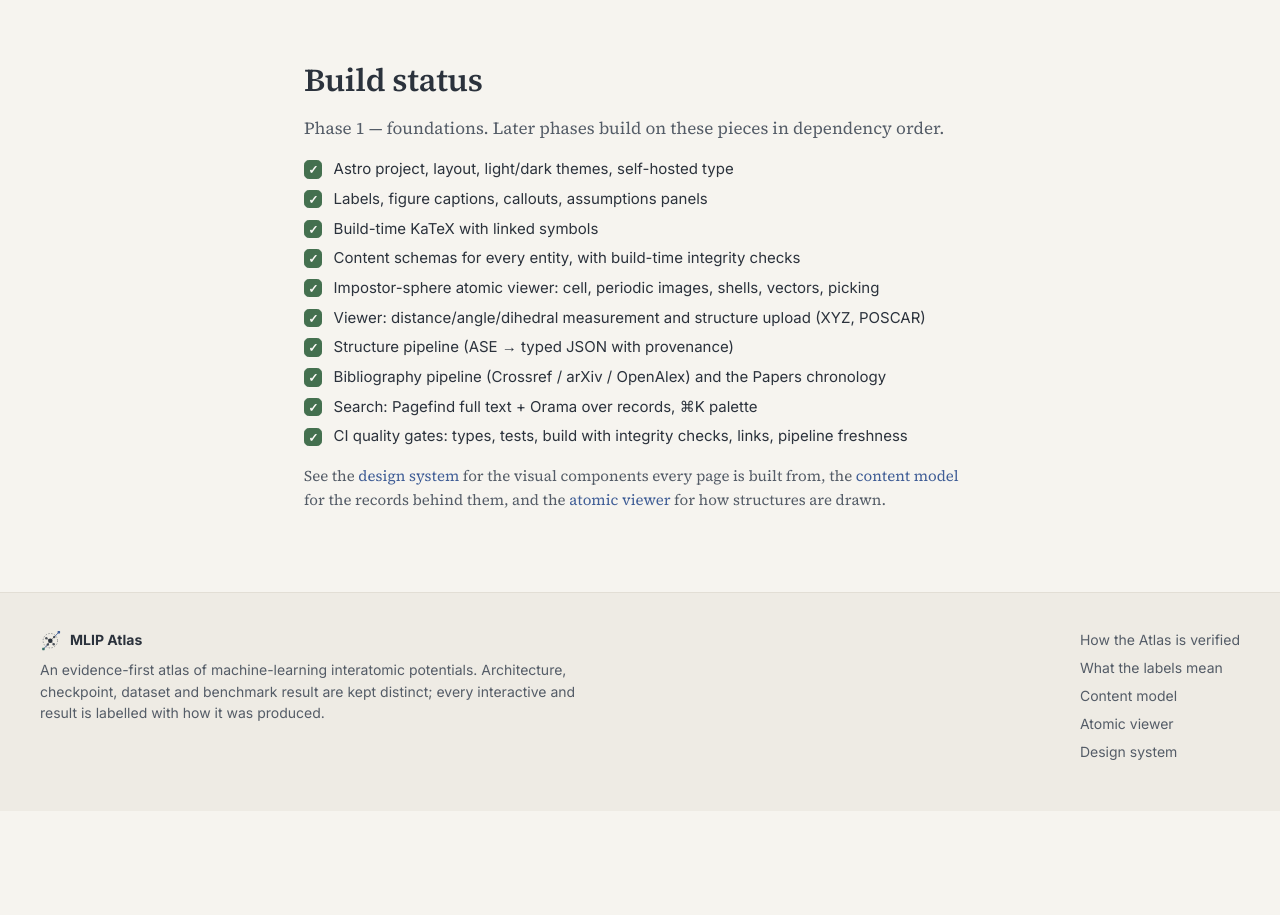
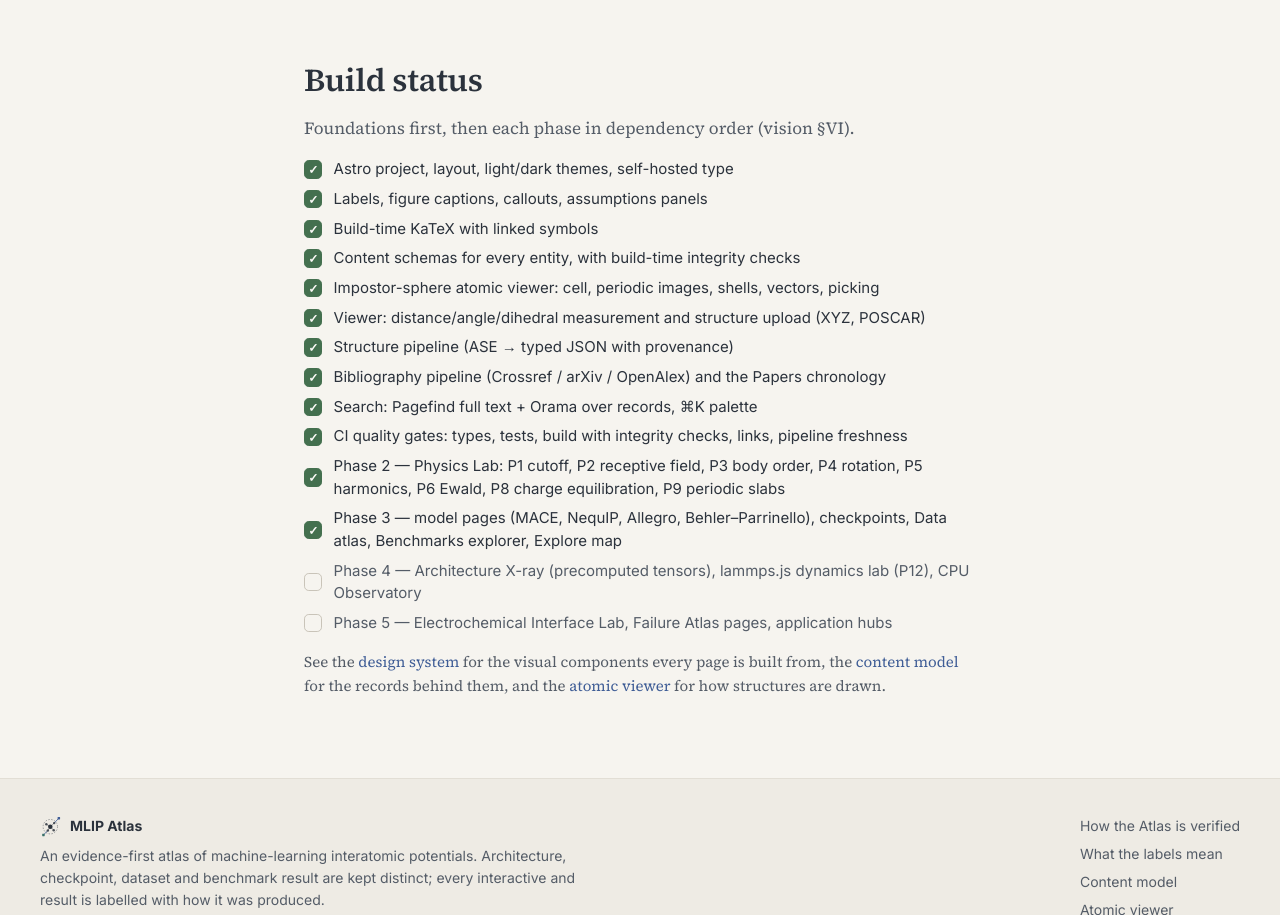
Before and after one commit to Iammohithhh/MLIPs_at, an Astro site in the folder atlas/: page /method in a window 1280 px wide. Shown: the part 3281-4196 px from the top of the page. Before the commit the page ends 4092 px from the top, so only its background shows below. Built offline with nearby package versions, Linux system fonts and the light colour scheme; Astro itself is replaced by a stand-in of ours.

Commit message:
Method: build status through Phase 3; Phases 4-5 next
Co-Authored-By: Claude Opus 5.5 (1M context) <noreply@anthropic.com>

```diff
--- a/atlas/src/pages/method/index.astro
+++ b/atlas/src/pages/method/index.astro
@@ -69,6 +69,10 @@ const phase1 = [
   { item: 'Bibliography pipeline (Crossref / arXiv / OpenAlex) and the Papers chronology', done: true },
   { item: 'Search: Pagefind full text + Orama over records, ⌘K palette', done: true },
   { item: 'CI quality gates: types, tests, build with integrity checks, links, pipeline freshness', done: true },
+  { item: 'Phase 2 — Physics Lab: P1 cutoff, P2 receptive field, P3 body order, P4 rotation, P5 harmonics, P6 Ewald, P8 charge equilibration, P9 periodic slabs', done: true },
+  { item: 'Phase 3 — model pages (MACE, NequIP, Allegro, Behler–Parrinello), checkpoints, Data atlas, Benchmarks explorer, Explore map', done: true },
+  { item: 'Phase 4 — Architecture X-ray (precomputed tensors), lammps.js dynamics lab (P12), CPU Observatory', done: false },
+  { item: 'Phase 5 — Electrochemical Interface Lab, Failure Atlas pages, application hubs', done: false },
 ];
 ---
 
@@ -179,7 +183,7 @@ const phase1 = [
 
     <section class="block" id="status" aria-labelledby="status-h">
       <h2 id="status-h" class="h-section">Build status</h2>
-      <p class="prose-note">Phase 1 — foundations. Later phases build on these pieces in dependency order.</p>
+      <p class="prose-note">Foundations first, then each phase in dependency order (vision §VI).</p>
       <ul class="checklist">
         {
           phase1.map((p) => (
```
